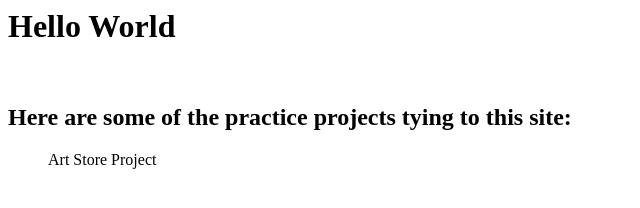
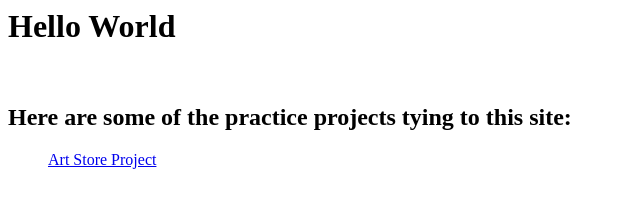
Before and after one commit to Sowens2007/Sowens2007.github.io, a plain HTML site: page index.html in a window 1280 px wide. Shown: the whole page, without its empty margins (0-640 px from the left). Drawn offline with Linux system fonts and the light colour scheme.

Commit message:
Fix Art Store link with anchor tags

```diff
--- a/index.html
+++ b/index.html
@@ -7,7 +7,7 @@
     <h1>Hello World</h1> <br>
     <H2>Here are some of the practice projects tying to this site:</H2>
       <ul>
-        <span href="https://sowens2007.github.io/art-store-clone-practice/">Art Store Project</span>
+        <a href="https://sowens2007.github.io/art-store-clone-practice/" target="_blank" title="Check out the art store">Art Store Project</a>
       </ul>
   </body>
 </html>
```
